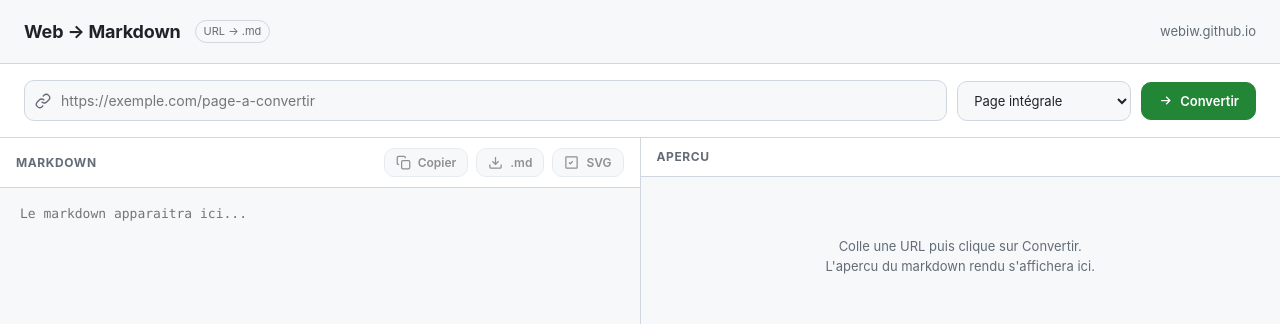
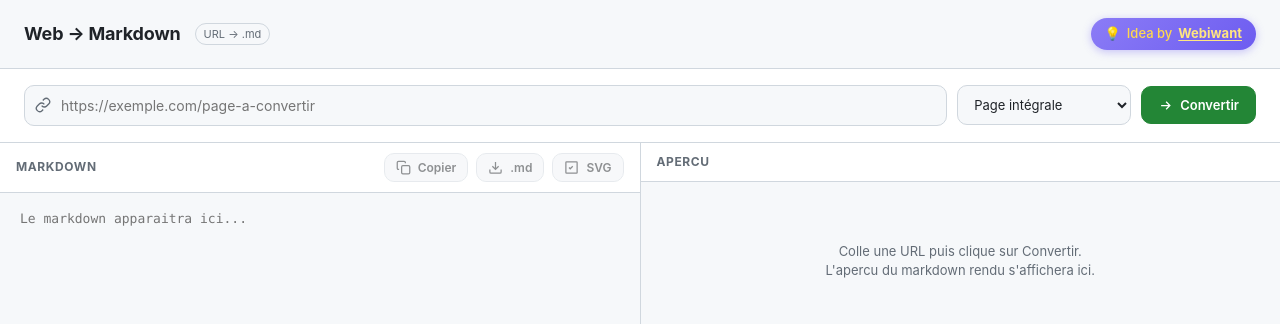
Before and after one commit to webiw/webiw.github.io, a plain HTML site: page webtomd/index.html in a window 1280 px wide. Shown: the top 324 px of the page. Drawn offline with nearby package versions, Linux system fonts and the light colour scheme.

Commit message:
Add favicon and Idea by Webiwant badge to webtomd
Co-Authored-By: Claude Opus 4.8 <noreply@anthropic.com>

```diff
--- a/webtomd/index.html
+++ b/webtomd/index.html
@@ -5,6 +5,7 @@
 <meta name="viewport" content="width=device-width, initial-scale=1.0">
 <title>Web to Markdown - Convertisseur URL vers .md</title>
 <meta name="description" content="Convertit n'importe quelle page web en Markdown propre. Copie intégrale, telechargement .md et export SVG.">
+<link rel="icon" type="image/svg+xml" href="favicon.svg">
 
 <!-- Librairies (CDN, OK sur GitHub Pages) -->
 <script src="https://cdn.jsdelivr.net/npm/turndown@7.2.0/dist/turndown.min.js"></script>
@@ -32,8 +33,12 @@
   header h1{font-size:18px;margin:0;font-weight:650;letter-spacing:-.01em}
   header .tag{font-size:11px;color:var(--muted);border:1px solid var(--border);padding:2px 8px;border-radius:20px}
   .grow{flex:1}
-  a.gh{color:var(--muted);text-decoration:none;font-size:13px}
-  a.gh:hover{color:var(--accent)}
+  a.idea{display:inline-flex;align-items:center;gap:6px;text-decoration:none;font-size:13px;font-weight:500;
+    color:#ffd84d;background:linear-gradient(135deg,#8b7cf6,#6d5cf0);
+    padding:6px 14px;border-radius:20px;box-shadow:0 2px 8px rgba(109,92,240,.35);transition:.15s;white-space:nowrap}
+  a.idea:hover{filter:brightness(1.08);transform:translateY(-1px);box-shadow:0 4px 12px rgba(109,92,240,.45)}
+  a.idea b{font-weight:700;color:#ffe680;text-decoration:underline;text-underline-offset:2px;text-decoration-thickness:1px}
+  a.idea .bulb{filter:none}
 
   .bar{padding:16px 24px;display:flex;gap:10px;flex-wrap:wrap;align-items:center;border-bottom:1px solid var(--border);background:var(--panel)}
   .urlwrap{flex:1;min-width:280px;display:flex;align-items:center;background:var(--bg);border:1px solid var(--border);border-radius:var(--radius);overflow:hidden}
@@ -95,7 +100,9 @@
   <h1>Web &rarr; Markdown</h1>
   <span class="tag">URL &rarr; .md</span>
   <span class="grow"></span>
-  <a class="gh" href="https://webiw.github.io/" target="_blank" rel="noopener">webiw.github.io</a>
+  <a class="idea" href="https://webiw.github.io/" target="_blank" rel="noopener">
+    <span class="bulb">&#128161;</span> Idea by <b>Webiwant</b>
+  </a>
 </header>
 
 <div class="bar">
```
Also changed, not shown: webtomd/favicon.svg (added).
